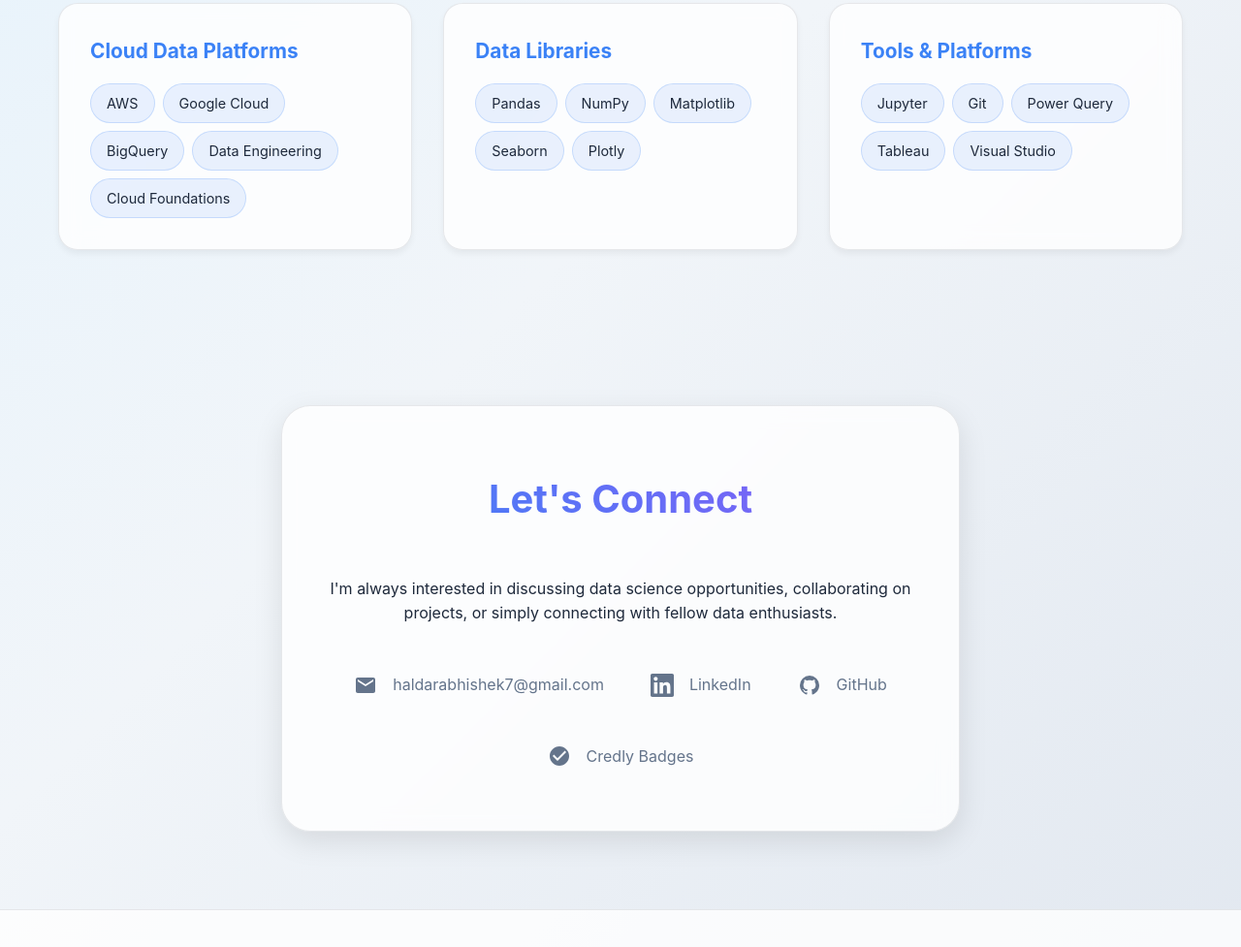
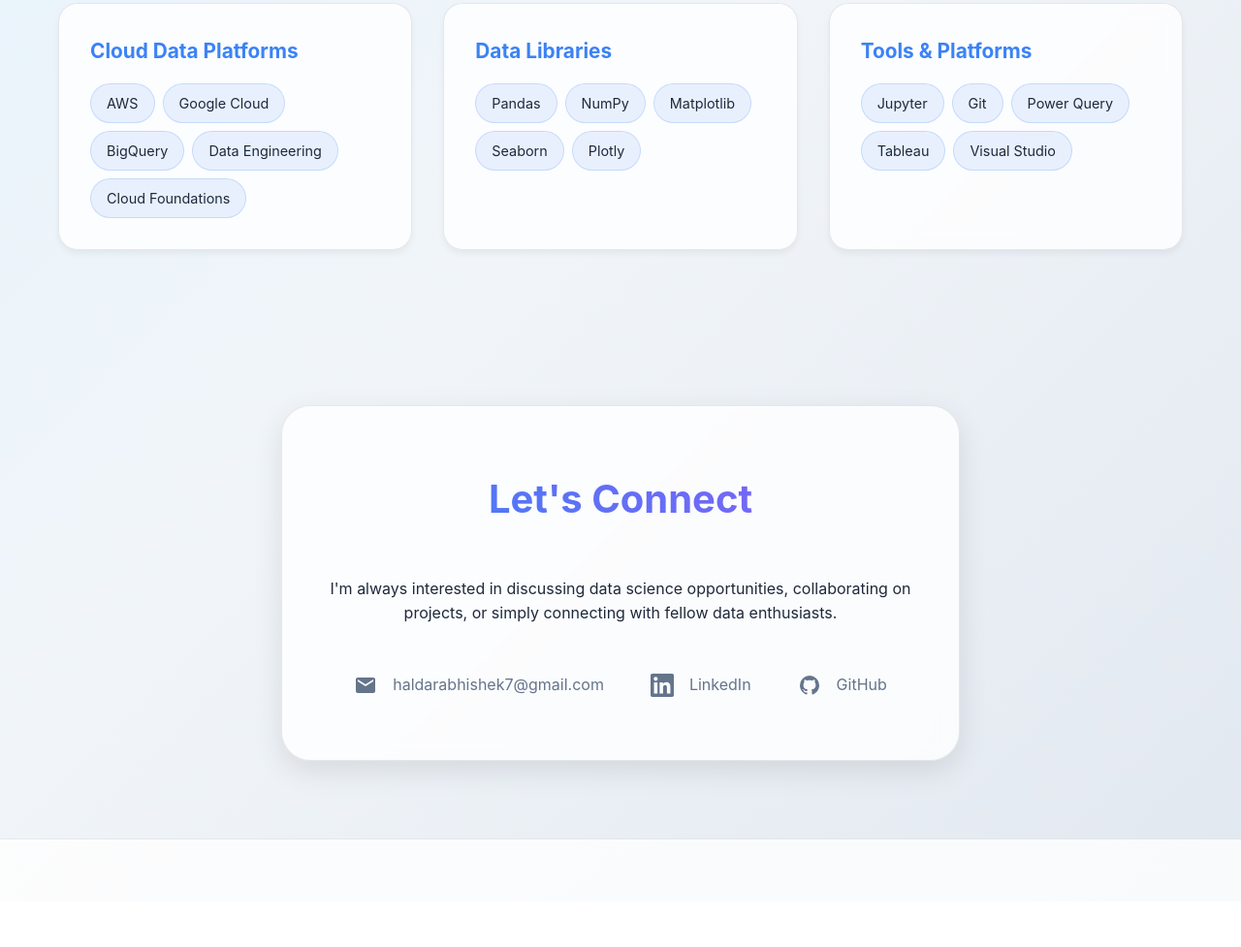
Before and after one commit to AbhishekHaldar7/Portfolio, a plain HTML site: page index.html in a window 1280 px wide. Shown: the part 2507-3484 px from the top of the page at 97% size. After the commit the page ends 3437 px from the top, so only its background shows below. Drawn offline with Linux system fonts and the light colour scheme.

Commit message:
Keep Credly link only on certifications page

```diff
--- a/index.html
+++ b/index.html
@@ -923,12 +923,6 @@
                         </svg>
                         GitHub
                     </a>
-                    <a href="https://www.credly.com/users/abhishek-haldar.1b58efc0" class="contact-item">
-                        <svg class="contact-icon" viewBox="0 0 24 24">
-                            <path d="M12 2C6.48 2 2 6.48 2 12s4.48 10 10 10 10-4.48 10-10S17.52 2 12 2zm-2 15l-5-5 1.41-1.41L10 14.17l7.59-7.59L19 8l-9 9z"/>
-                        </svg>
-                        Credly Badges
-                    </a>
                 </div>
             </div>
         </div>
```
Also changed, not shown: main.html (+2 -1 lines).
